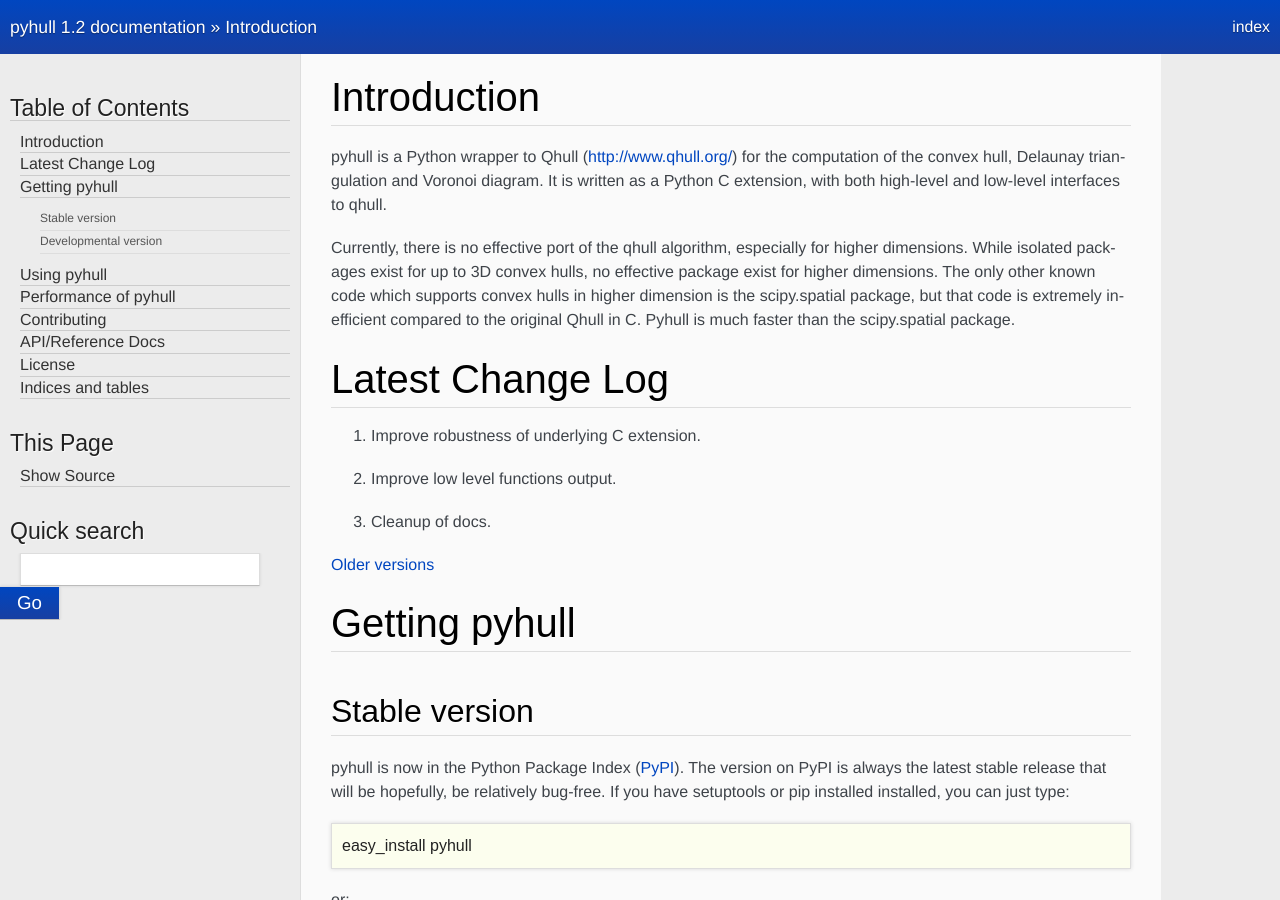
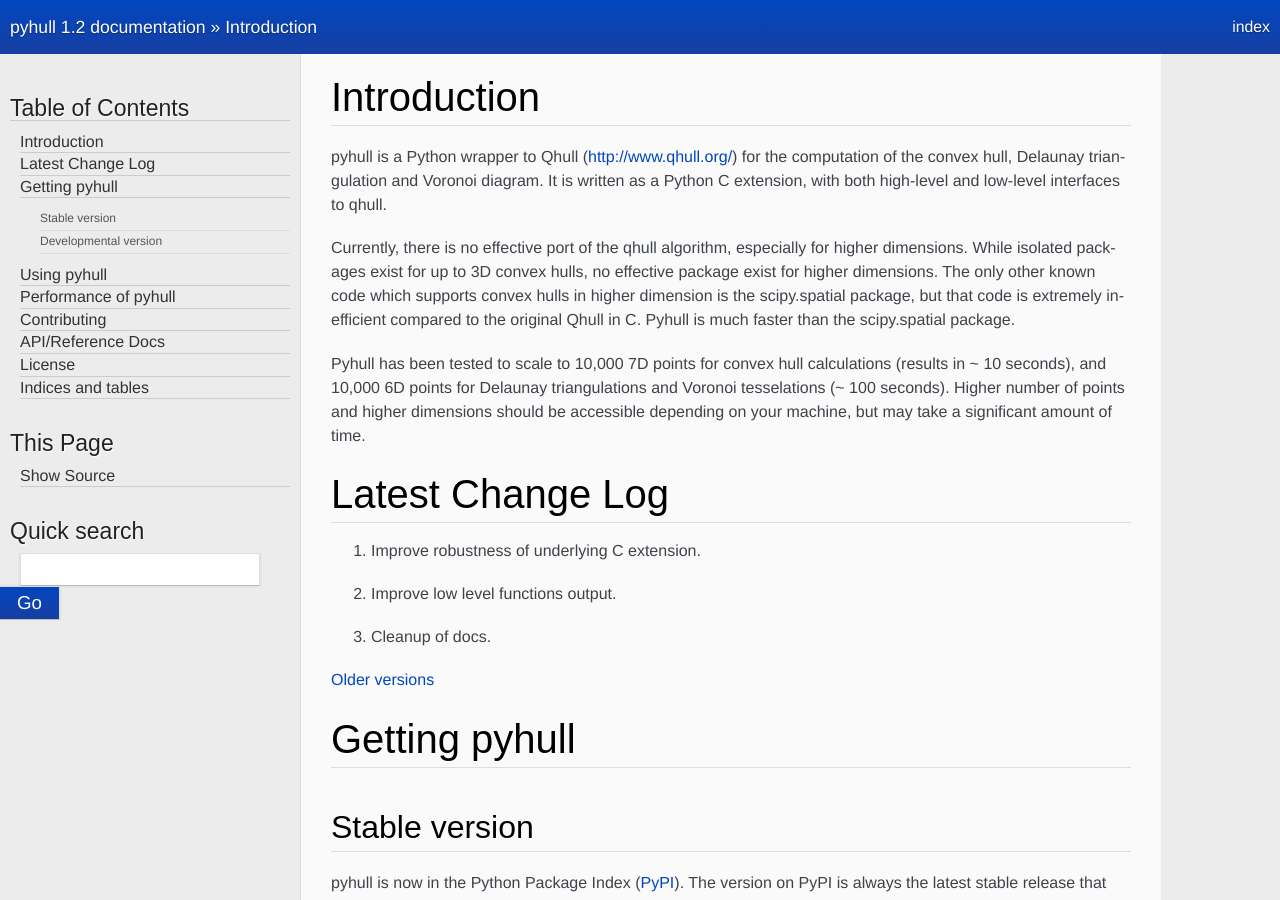
Before and after one commit to materialsvirtuallab/pyhull, a Sphinx documentation site: the page built from docs/index.rst, in a window 1280 px wide and 900 px high. Built offline with Sphinx 7.4.7, drawn with Linux system fonts in a browser that asks for light colours; some web fonts are replaced; some of the changed text lies outside the part shown.

```diff
--- a/docs/index.rst
+++ b/docs/index.rst
@@ -17,6 +17,12 @@ no effective package exist for higher dimensions. The only other known code
 which supports convex hulls in higher dimension is the scipy.spatial package,
 but that code is extremely inefficient compared to the original Qhull in C.
 Pyhull is much faster than the scipy.spatial package.
+
+Pyhull has been tested to scale to 10,000 7D points for convex hull
+calculations (results in ~ 10 seconds), and 10,000 6D points for Delaunay
+triangulations and Voronoi tesselations (~ 100 seconds). Higher number of
+points and higher dimensions should be accessible depending on your machine,
+but may take a significant amount of time.
 
 Latest Change Log
 =================
@@ -156,12 +162,6 @@ large number of points in higher dimensions. Also, pyhull is tested to be
 safe in terms of usage with Python multiprocessing, unlike a subprocess call
 to Qhull.
 
-Pyhull has been tested to scale to 10,000 7D points for convex hull
-calculations (results in ~ 10 seconds), and 10,000 6D points for Delaunay
-triangulations and Voronoi tesselations (~ 100 seconds). Higher number of
-points and higher dimensions should be accessible depending on your machine,
-but may take a significant amount of time.
-
 Contributing
 ============
 
```
Also changed, not shown: README.md (+7 -0 lines).
